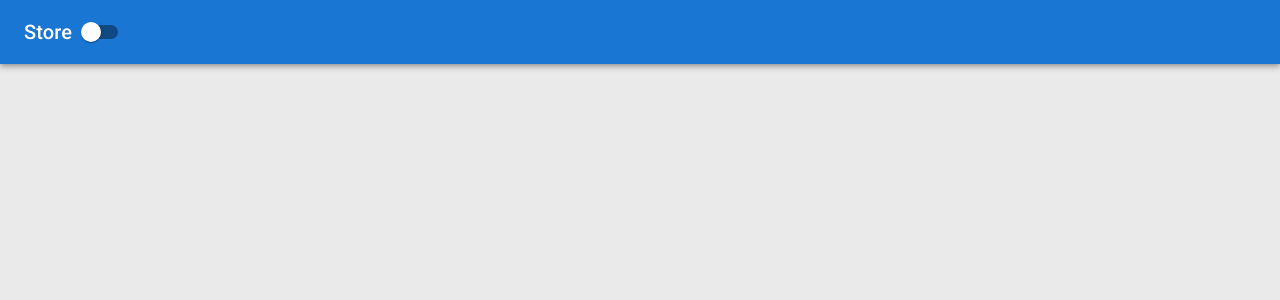
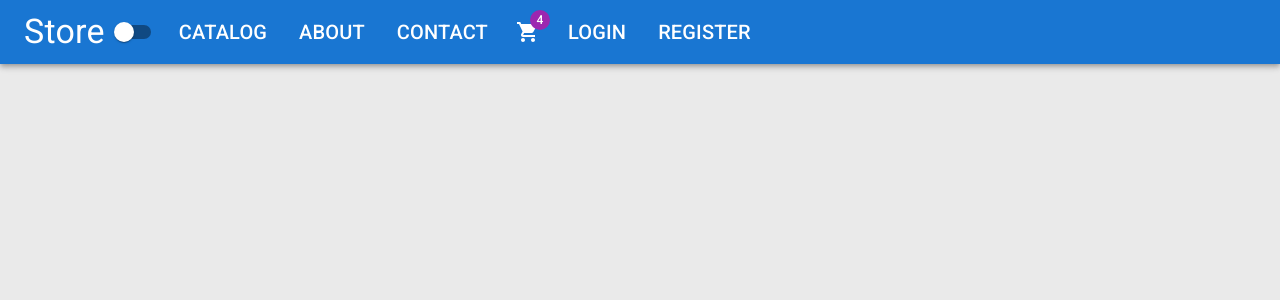
Before and after one commit to reguiegyounes/EcommerceStoreReact, a React (Create React App) app in the folder client/: page /register in a window 1280 px wide. Before the commit this address had no page. Shown: the top 300 px of the page. Built offline with nearby package versions, Linux system fonts and the light colour scheme.

Commit message:
Adding Nav Links to the AppBar

```diff
--- a/client/src/app/layout/Header.tsx
+++ b/client/src/app/layout/Header.tsx
@@ -1,19 +1,66 @@
-import { AppBar, Switch, Toolbar, Typography } from "@mui/material";
+import { ShoppingCart } from "@mui/icons-material";
+import { AppBar, Badge, IconButton, List, ListItem, Switch, Toolbar, Typography } from "@mui/material";
+import { title } from "process";
+import { NavLink } from "react-router-dom";
 
 interface Props{
     darkMode : boolean;
     handleThemeChange: ()=>void ;
 }
 
+const midLinks=[
+    {title: "catalog",path: "/catalog"},
+    {title: "about",path: "/about"},
+    {title: "contact",path: "/contact"},
+]
+
+const rightLinks=[
+    {title: "login",path: "/login"},
+    {title: "register",path: "/register"}
+]
+
+
 export default function Header({darkMode,handleThemeChange}:Props){
     return (
 
         <AppBar position="static" sx={{mb:4}}>
             <Toolbar>
-                <Typography variant="h6">
+                <Typography variant="h4"
+                    component={NavLink}
+                    to='/'
+                    sx={{color:'inherit',textDecoration:'none'}}>
                     Store
                 </Typography>
                 <Switch checked={darkMode} onChange={handleThemeChange}/>
+                <List sx={{display:'flex'}}>
+                    {midLinks.map(({title,path})=>(
+                        <ListItem
+                            component={NavLink}
+                            to={path}
+                            key={path}
+                            sx={{color:'inherit',typography:'h6'}}
+                        >
+                            {title.toUpperCase()}
+                        </ListItem>
+                    ))}
+                </List>
+                <IconButton color="inherit" size='large'>
+                    <Badge badgeContent={4} color='secondary'>
+                        <ShoppingCart/>
+                    </Badge>
+                </IconButton>
+                <List sx={{display:'flex'}}>
+                    {rightLinks.map(({title,path})=>(
+                        <ListItem
+                            component={NavLink}
+                            to={path}
+                            key={path}
+                            sx={{color:'inherit',typography:'h6'}}
+                        >
+                            {title.toUpperCase()}
+                        </ListItem>
+                    ))}
+                </List>
             </Toolbar>
         </AppBar>
 
```
